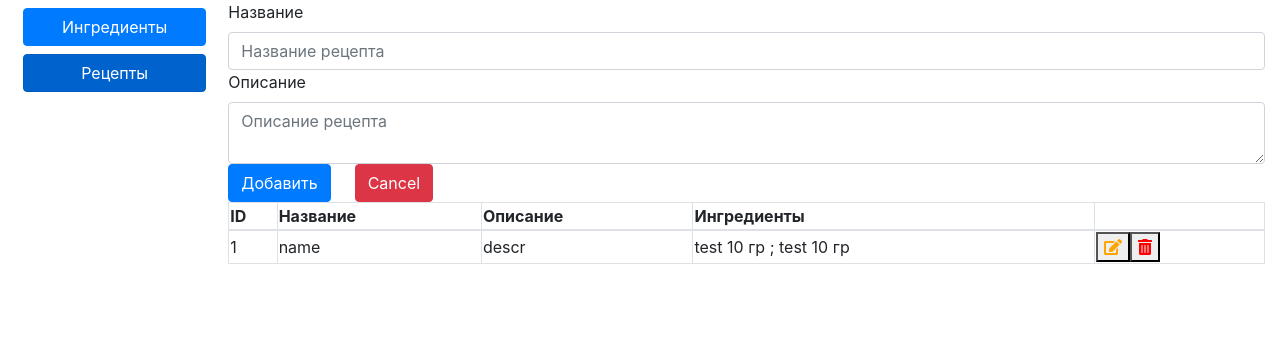
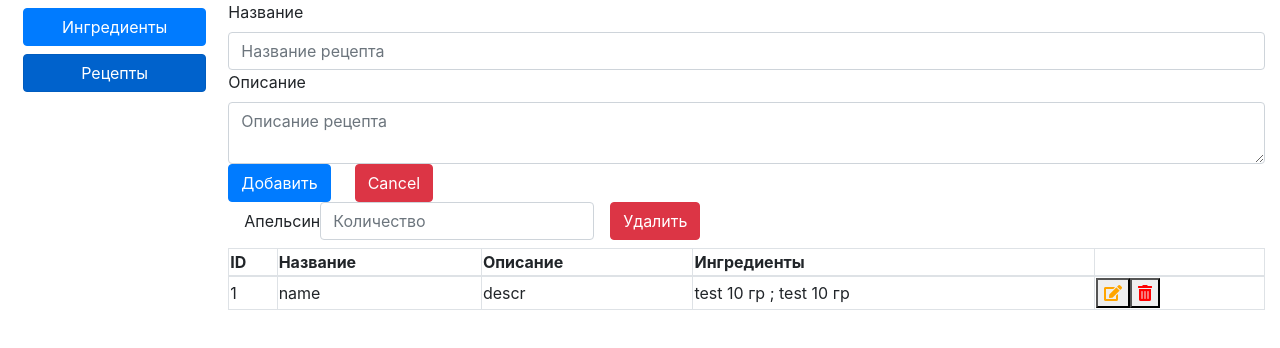
Before and after one commit to da-pofigu-je/da-pofigu-je.github.io, a React (Create React App) app: page /recipes in a window 1280 px wide. Both pictures are taken after a click on the button "Add". Shown: the top 348 px of the page. Built offline with nearby package versions, Linux system fonts and the light colour scheme.

Commit message:
#13 added new component

```diff
--- /dev/null
+++ b/src/AdminPanel/IngredientAmount.tsx
@@ -0,0 +1,40 @@
+import React, { Component } from "react";
+
+export interface IProps {
+    ingredientName: string;
+    onDelete: () => any;
+    onChange: (amount: number) => any;
+}
+
+export default class IngredientAmount extends Component<IProps, {}> {
+    constructor(props: IProps) {
+        super(props);
+    }
+
+    public render() {
+        const { ingredientName, onDelete } = this.props;
+        return (
+            <div className="form-inline">
+                <div className="form-group mx-sm-3 mb-2">
+                    <label>
+                        {ingredientName}
+                        <input
+                            type="number"
+                            className="form-control"
+                            placeholder="Количество"
+                            onChange={e => this.handleChange(e.target.value)}
+                        />
+                    </label>
+                </div>
+                <button className="btn btn-danger mb-2" onClick={() => onDelete()}>
+                    Удалить
+                </button>
+            </div>
+        );
+    }
+
+    private handleChange = (val: string) => {
+        const { onChange } = this.props;
+        onChange(+val);
+    }
+}
--- a/src/AdminPanel/Recipes/RecipeForm.tsx
+++ b/src/AdminPanel/Recipes/RecipeForm.tsx
@@ -1,5 +1,6 @@
 import React, { Component } from "react";
 import Recipe from "../../models/recipe";
+import IngredientAmount from "../IngredientAmount";
 
 export interface IProps {
     recipe: Recipe;
@@ -45,6 +46,7 @@ export default class RecipeForm extends Component<IProps, {}> {
                 <button type="button" className="btn btn-danger ml-4" onClick={onCancel}>
                     Cancel
                 </button>
+                <IngredientAmount ingredientName={"Апельсин"} onDelete={() => {}} onChange={() => {}}/>
             </form>
         );
     }
```
